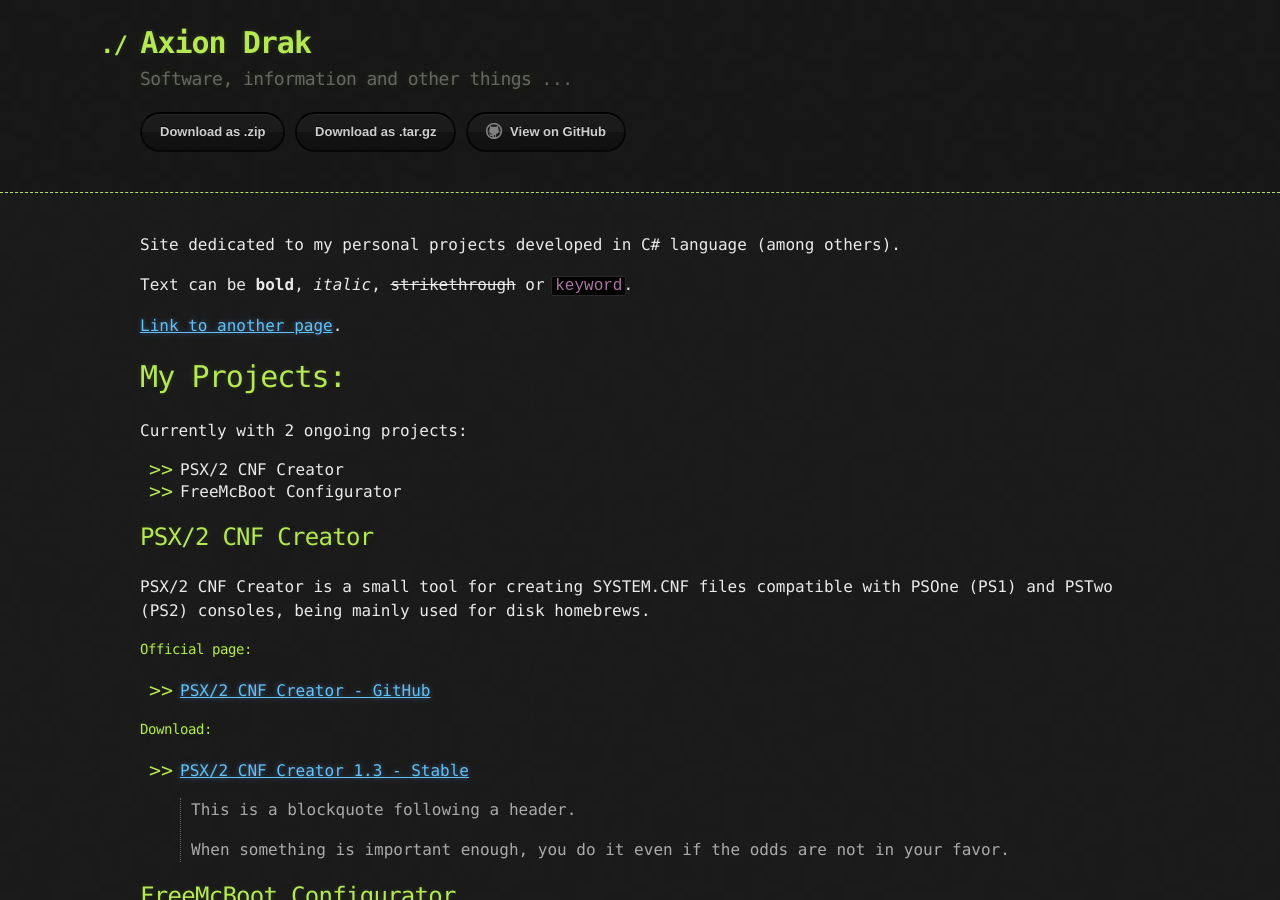
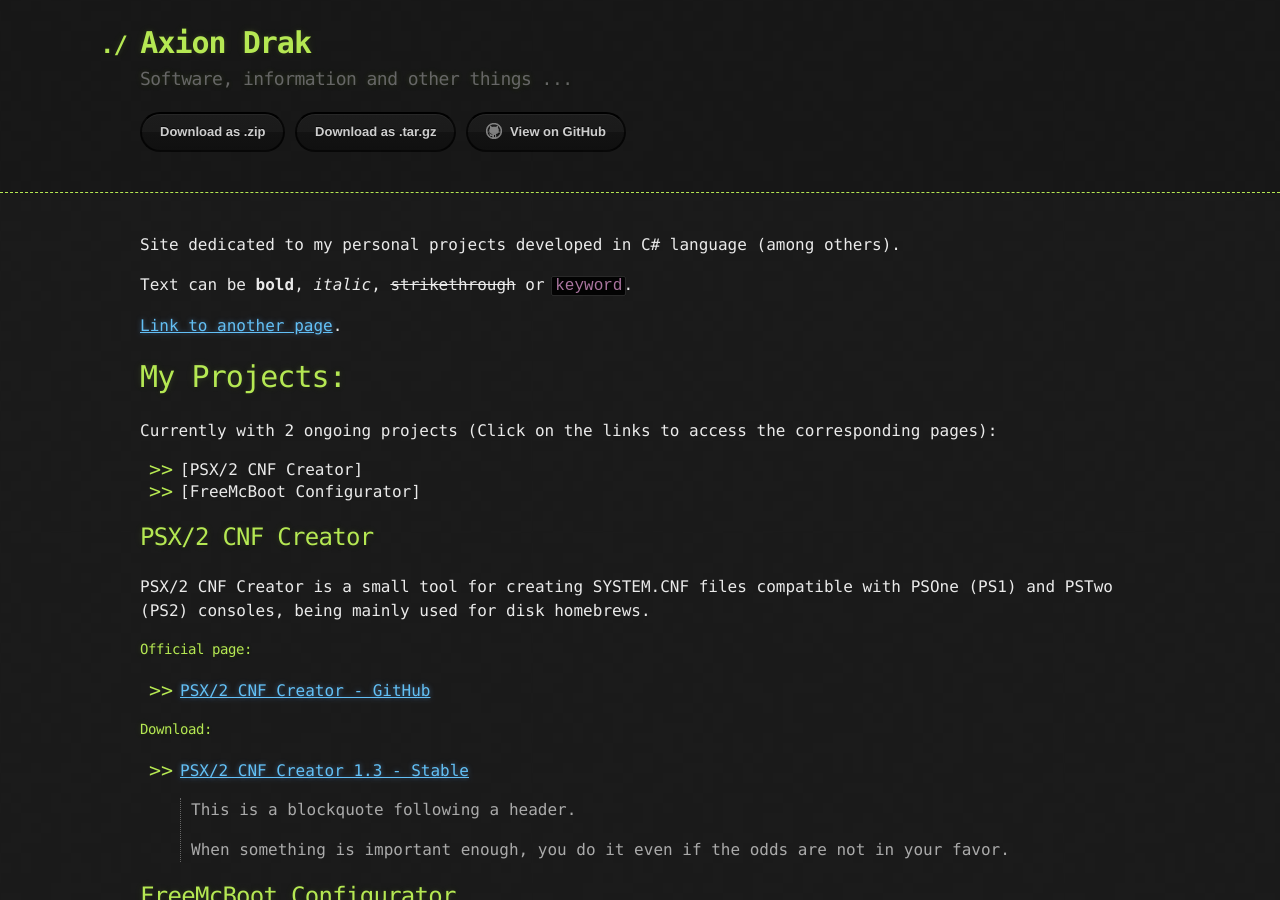
Before and after one commit to AxionDrak/axiondrak.github.io, a Jekyll site: the page built from index.md, in a window 1280 px wide and 900 px high. Built offline with Jekyll 4.4.1, drawn with Linux system fonts in a browser that asks for light colours.

Commit message:
Update index.md

```diff
--- a/index.md
+++ b/index.md
@@ -10,22 +10,22 @@ Text can be **bold**, _italic_, ~~strikethrough~~ or `keyword`.
 
 # My Projects:
 
-Currently with 2 ongoing projects:
+Currently with 2 ongoing projects (Click on the links to access the corresponding pages):
 
-* PSX/2 CNF Creator
-* FreeMcBoot Configurator
+* [PSX/2 CNF Creator]
+* [FreeMcBoot Configurator]
 
 ## PSX/2 CNF Creator
 PSX/2 CNF Creator is a small tool for creating SYSTEM.CNF files compatible with PSOne (PS1) and PSTwo (PS2) consoles, being mainly used for disk homebrews.
 
 #### Official page:
 
-*   [PSX/2 CNF Creator - GitHub](https://github.com/AxionDrak/PSX2CNFCreator)
+* [PSX/2 CNF Creator - GitHub](https://github.com/AxionDrak/PSX2CNFCreator)
 
 
 #### Download:
 
-*   [PSX/2 CNF Creator 1.3 - Stable](https://github.com/AxionDrak/PSX2CNFCreator/releases/tag/v1.3)
+* [PSX/2 CNF Creator 1.3 - Stable](https://github.com/AxionDrak/PSX2CNFCreator/releases/tag/v1.3)
 
 > This is a blockquote following a header.
 >
```
